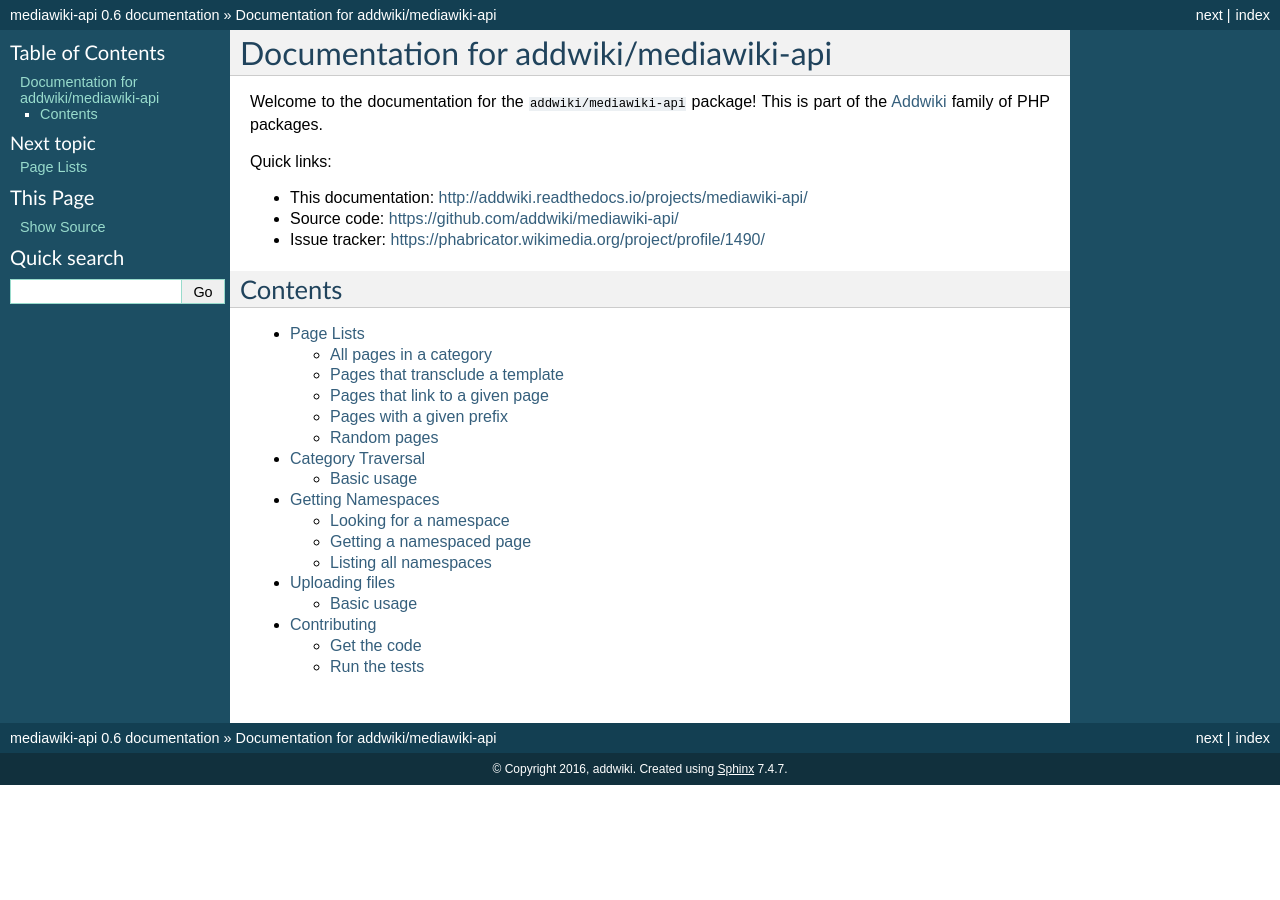
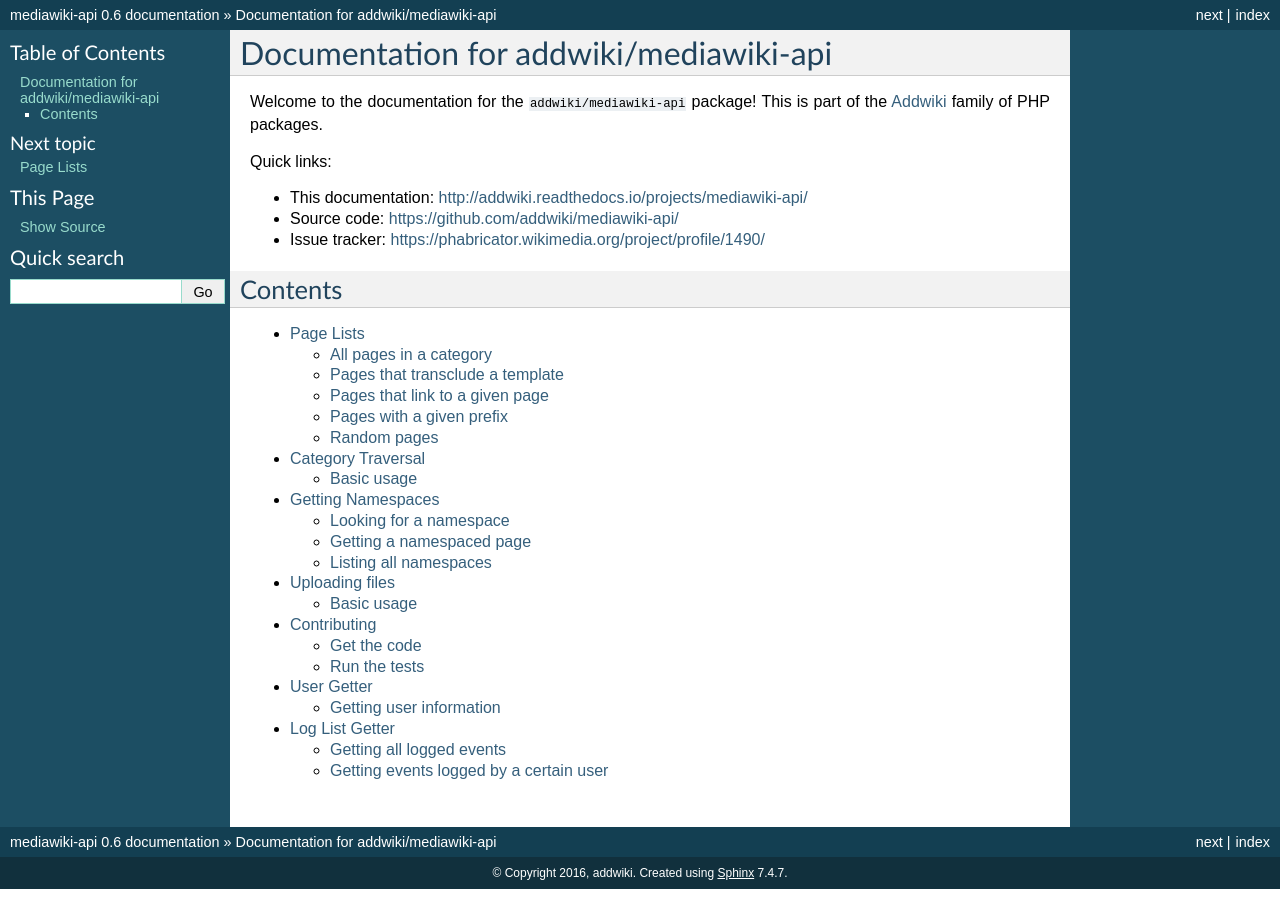
Before and after one commit to addwiki/mediawiki-api, a Sphinx documentation site: the page built from docs/index.rst, in a window 1280 px wide. Built offline with Sphinx 7.4.7, drawn with Linux system fonts in a browser that asks for light colours.

Commit message:
Add documentation for LogListGetter

```diff
--- a/docs/index.rst
+++ b/docs/index.rst
@@ -23,3 +23,5 @@
    namespace_getter.rst
    file_uploader.rst
    contributing.rst
+   user_getter.rst
+   log_list_getter.rst
--- /dev/null
+++ b/docs/log_list_getter.rst
@@ -0,0 +1,40 @@
+Log List Getter
+===============
+
+The Log List Getter allows you to get a list of logged events in a wiki.
+
+To use it, first get a new LogListGetter object from the factory:
+
+.. code-block:: php
+
+   $api = new \Mediawiki\Api\MediawikiApi( 'http://localhost/w/api.php' );
+   $services = new \Mediawiki\Api\MediawikiFactory( $api );
+   $logListGetter = $services->newLogListGetter();
+
+
+Getting all logged events
+-------------------------
+.. code-block:: php
+
+   $logList = $logListGetter->getLogList();
+
+``getLogList`` returns a ``LogList`` object; this class is part of the `addwiki/mediawiki-datamodel`_ package.
+
+.. _addwiki/mediawiki-datamodel: https://packagist.org/packages/addwiki/mediawiki-datamodel
+
+
+Getting events logged by a certain user
+---------------------------------------
+``getLogList`` also accepts the same arguments as the API `list=logevents`_ query. For example to get log events related to a certain title and made by a certain user:
+
+.. _list=logevents: https://www.mediawiki.org/wiki/API:Logevents
+
+* ``letitle`` List log entries related to this title.
+* ``leuser`` List log entries made by this user.
+
+.. code-block:: php
+
+   $logList = $logListGetter->getLogList([
+       'letitle' => 'Page title',
+       'leuser' => 'Username'
+   ]);
```
